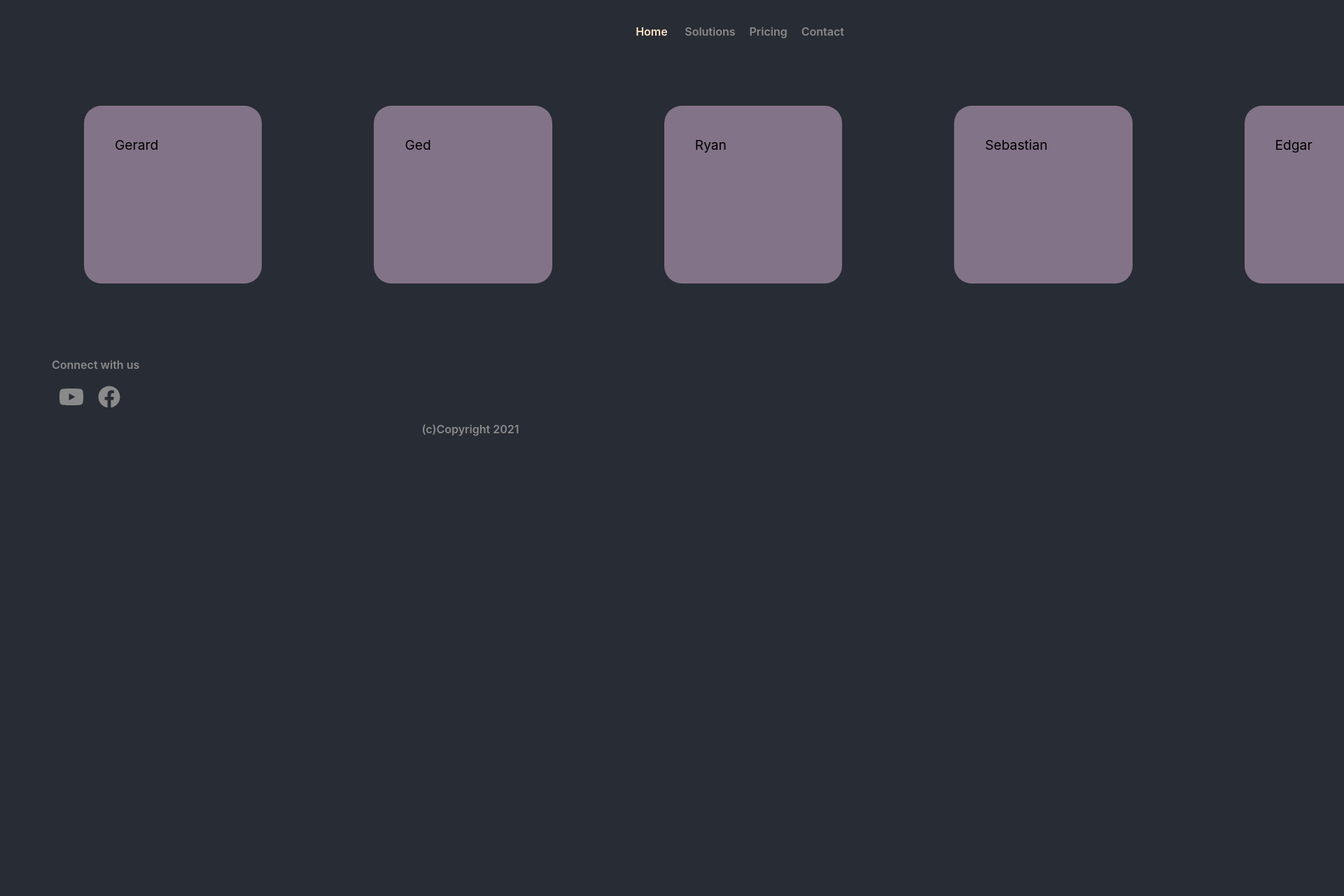
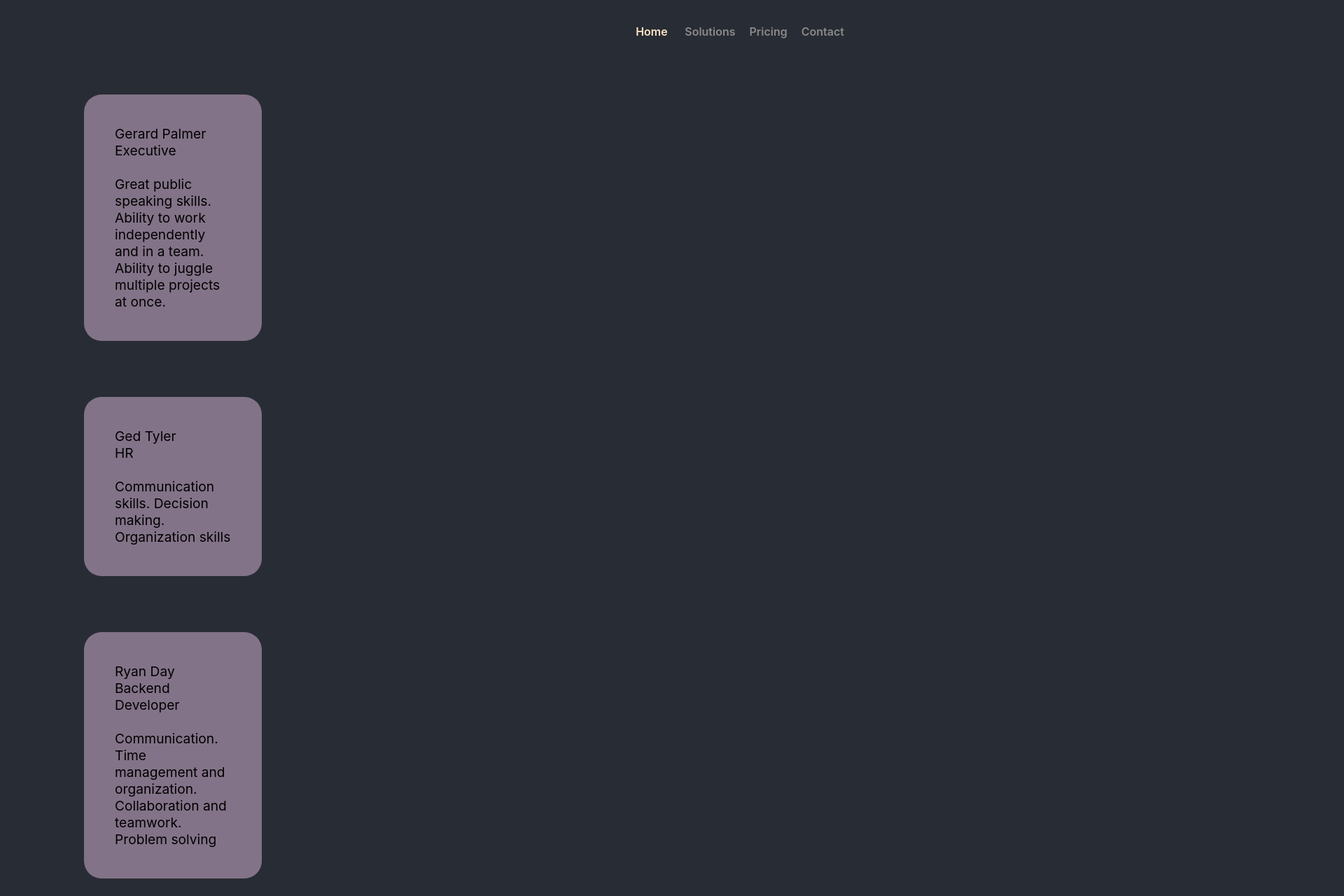
Before and after one commit to dianastanciu-dev/employee-management, a React (Create React App) app: page / in a window 1280 px wide. Shown: the part 80-1360 px from the top of the page at 70% size, 1920 px wide, since content can reach past the window. Before the commit the page ends 800 px from the top, so only its background shows below. Built offline with nearby package versions, Linux system fonts and the light colour scheme.

Commit message:
employee list update

```diff
--- a/src/assets/data/employees.json
+++ b/src/assets/data/employees.json
@@ -4,7 +4,8 @@
         "SecondName":"Palmer",
         "Position":"Executive",
         "Id":"12232412",
-        "Details":"Excepteur sint <strong>occaecat cupidatat non proident</strong>, sunt in culpa qui officia <em>deserunt mollit</em> anim id est laborum.",
+        "Details":
+        "Great public speaking skills. Ability to work independently and in a team. Ability to juggle multiple projects at once.",
         "Blocked":true
     },
     {
@@ -12,7 +13,7 @@
         "SecondName":"Tyler",
         "Position":"HR",
         "Id":"34232412",
-        "Details":"Duis animal efficiantur an ius, <strong>sed at ferri erant</strong> timeam.",
+        "Details": "Communication skills. Decision making. Organization skills",
         "Blocked":false
     },
     {
@@ -20,7 +21,7 @@
         "SecondName":"Day",
         "Position":"Backend Developer",
         "Id":"103433323",
-        "Details":"Duis animal efficiantur an ius, <strong>sed at ferri erant</strong> timeam.",
+        "Details":"Communication. Time management and organization. Collaboration and teamwork. Problem solving",
         "Blocked":false
     },
     {
@@ -28,7 +29,7 @@
         "SecondName":"Pearson",
         "Position":"Frontend Developer",
         "Id":"99233232",
-        "Details":"Excepteur sint <strong>occaecat cupidatat non proident</strong>, sunt in culpa qui officia <em>deserunt mollit</em> anim id est laborum.",
+        "Details":"Communication. Time management and organization. Collaboration and teamwork. Problem solving. Creativity",
         "Blocked":false
     },
     {
@@ -36,7 +37,7 @@
         "SecondName":"Wheeler",
         "Position":"Production Manager",
         "Id":"77373123",
-        "Details":"Excepteur sint <strong>occaecat cupidatat non proident</strong>, sunt in culpa qui officia <em>deserunt mollit</em> anim id est laborum.",
+        "Details":"Critical thinking and analytical skills. Leadership and the ability to take initiative. Flexibility. Problem-solving. Time management. Communication Skills.",
         "Blocked":false
     },
     {
@@ -44,7 +45,7 @@
         "SecondName":"Sandoval",
         "Position":"Tester",
         "Id":"938420394",
-        "Details":"Duis animal efficiantur an ius, <strong>sed at ferri erant</strong> timeam.",
+        "Details":"Communication. Ability to work independently and in a team. Understanding the user perspective",
         "Blocked":false
 
     }
--- a/src/components/Home.css
+++ b/src/components/Home.css
@@ -1,14 +1,10 @@
 .employeeCard{
-      /*background-color: #837388;*/
       margin: 10vh;
-
-
 }
 
 .employeeCard li{
-
       width: 13vw;
-      height: 13vw;
+      height: auto;
       padding: calc(5vw - 20px);
       border-radius: 25px;
       font-size: 1.2em;
@@ -18,7 +14,7 @@
 ul{
       list-style: none;
       display: flex;
-      justify-content: flex-start;
+      justify-content: last baseline;
       width: auto;
 }
 
@@ -26,6 +22,8 @@ li{
       flex-direction: row;
       background-color: #837388;
 }
+
+
 
 
 @media screen and (max-width: 700px) {
--- a/src/components/Home.js
+++ b/src/components/Home.js
@@ -14,13 +14,20 @@ export default function Home(){
 
     return(
 <div>
-<ul>
+
     {employees.map((item, index)=>{
        return <div className="employeeCard">
-              <li key={index}>{item.FirstName}</li>
+                  <ul>
+                    <li key={index}>
+                                {item.FirstName+" "}
+                                {item.SecondName}<br/>
+                                {item.Position}<br/><br/>
+                                {item.Details}
+                    </li>
+                  </ul>
               </div>
     }) }
-</ul>
+
 
 </div>
     )
```
